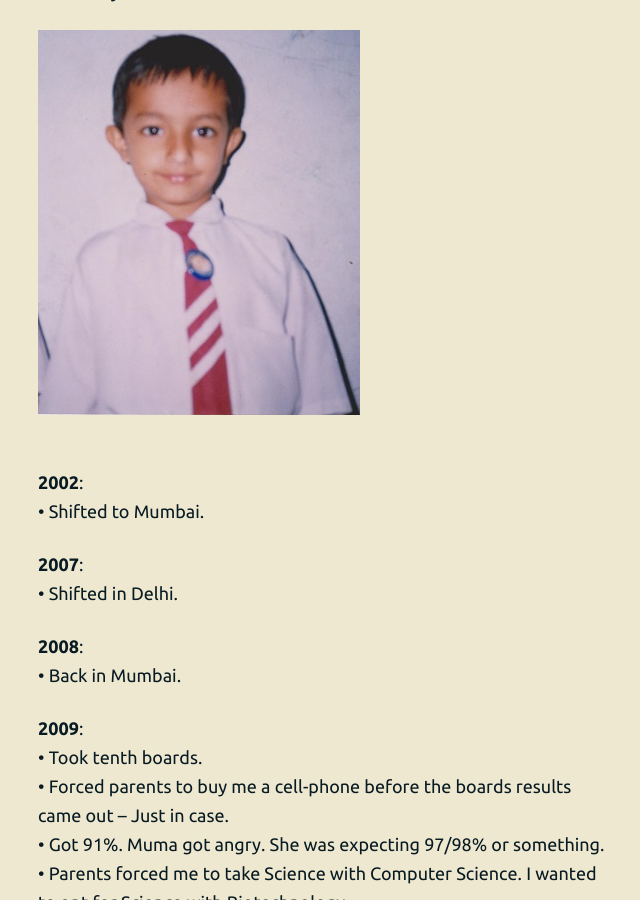
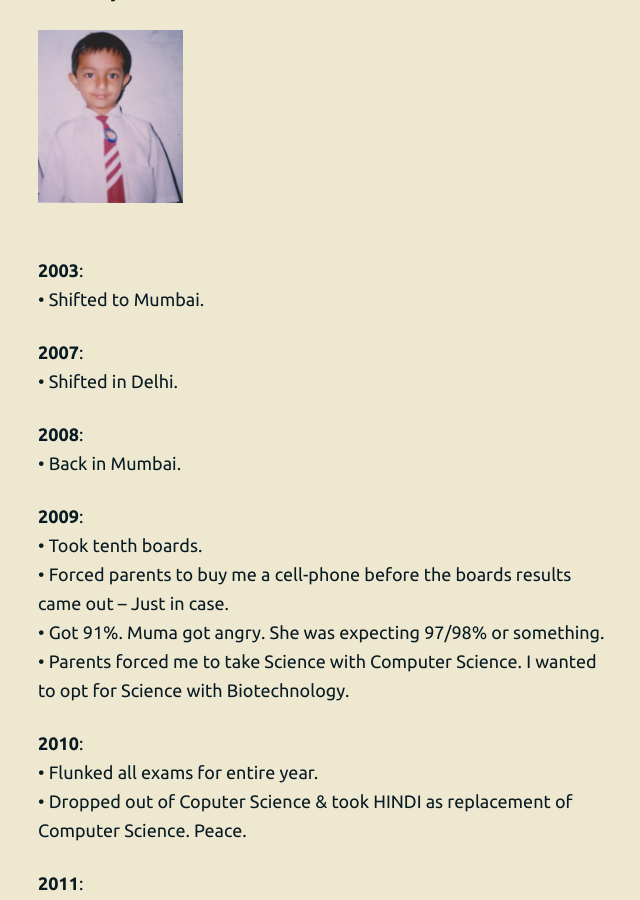
Before and after one commit to 93notes/93notes.github.io, a Jekyll site: the page built from timeline.html, in a window 1280 px wide and 900 px high, scrolled down 854 px. Shown: the whole window, without its empty margins (313-953 px from the left). Built offline with Jekyll 4.4.1, drawn with Linux system fonts in a browser that asks for light colours; nearby versions of some CDN libraries.

Commit message:
Update timeline.html

```diff
--- a/timeline.html
+++ b/timeline.html
@@ -54,13 +54,13 @@ slug: timeline
 &bull; Till then, people thought I was cute; not once  after this. </br>
 &bull; Started kindergarten. </br>
 &bull; First Day of 1st Class. <div id="event-main" class="g one-whole cf">
-  <img src="/images/personal/first-day-in-school.jpg" alt="Pradeep Singh first day in School"/>
+  <img width="25%" src="/images/personal/first-day-in-school.jpg" alt="Pradeep Singh first day in School"/>
 </div></br>
 
 </p>
 
 <p>
-<strong>2002</strong>: </br>
+<strong>2003</strong>: </br>
 &bull; Shifted to Mumbai. </br>
 </p>
 
```
